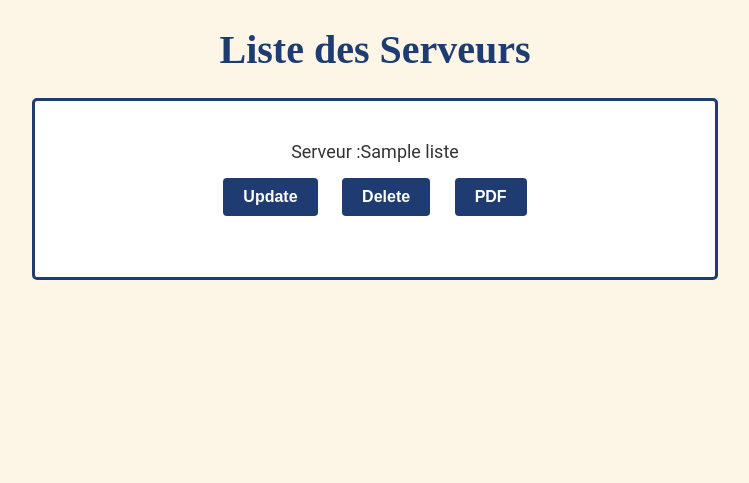
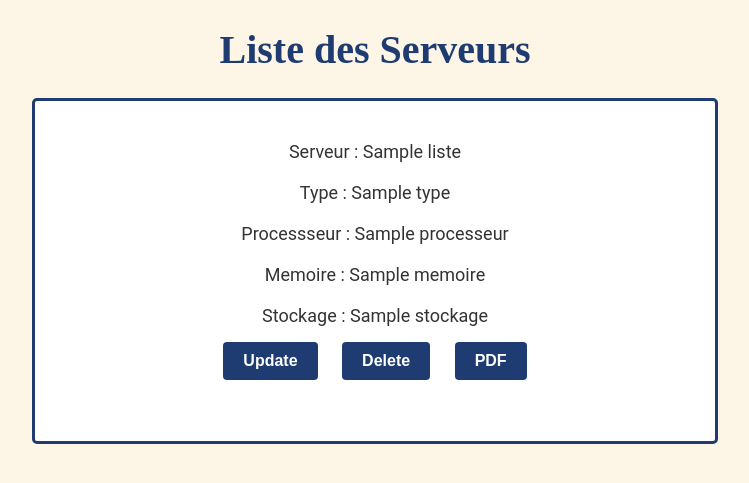
Before and after one commit to julesgtz/SAE23_push, a Django app: template adminsite/templates/adminsite/serveurs/affiche.html in a window 1280 px wide. Shown: the part 145-628 px from the top of the page, without its empty margins (265-1014 px from the left). Run offline with Django 3.2, Linux system fonts and the light colour scheme; the template is opened without the code that fills it: most values are stand-ins (such as "Sample title", 1, 10 or a date in 2020).

Commit message:
Update affiche.html
nat

```diff
--- a/adminsite/templates/adminsite/serveurs/affiche.html
+++ b/adminsite/templates/adminsite/serveurs/affiche.html
@@ -13,7 +13,11 @@
 
 <ol>
     {% for l in liste %}
-    <p>Serveur :{{l}}</p>
+    <p>Serveur : {{l.nom}}</p>
+    <p>Type : {{l.type}}</p>
+    <p>Processseur : {{l.processeur}}</p>
+    <p>Memoire : {{l.memoire}}</p>
+    <p>Stockage : {{l.stockage}}</p>
 <a href="/adminsite/serveurs/update/{{l.id}}/">
 <input type="submit" value="Update" class="button">{% csrf_token %}</a>
 
```
